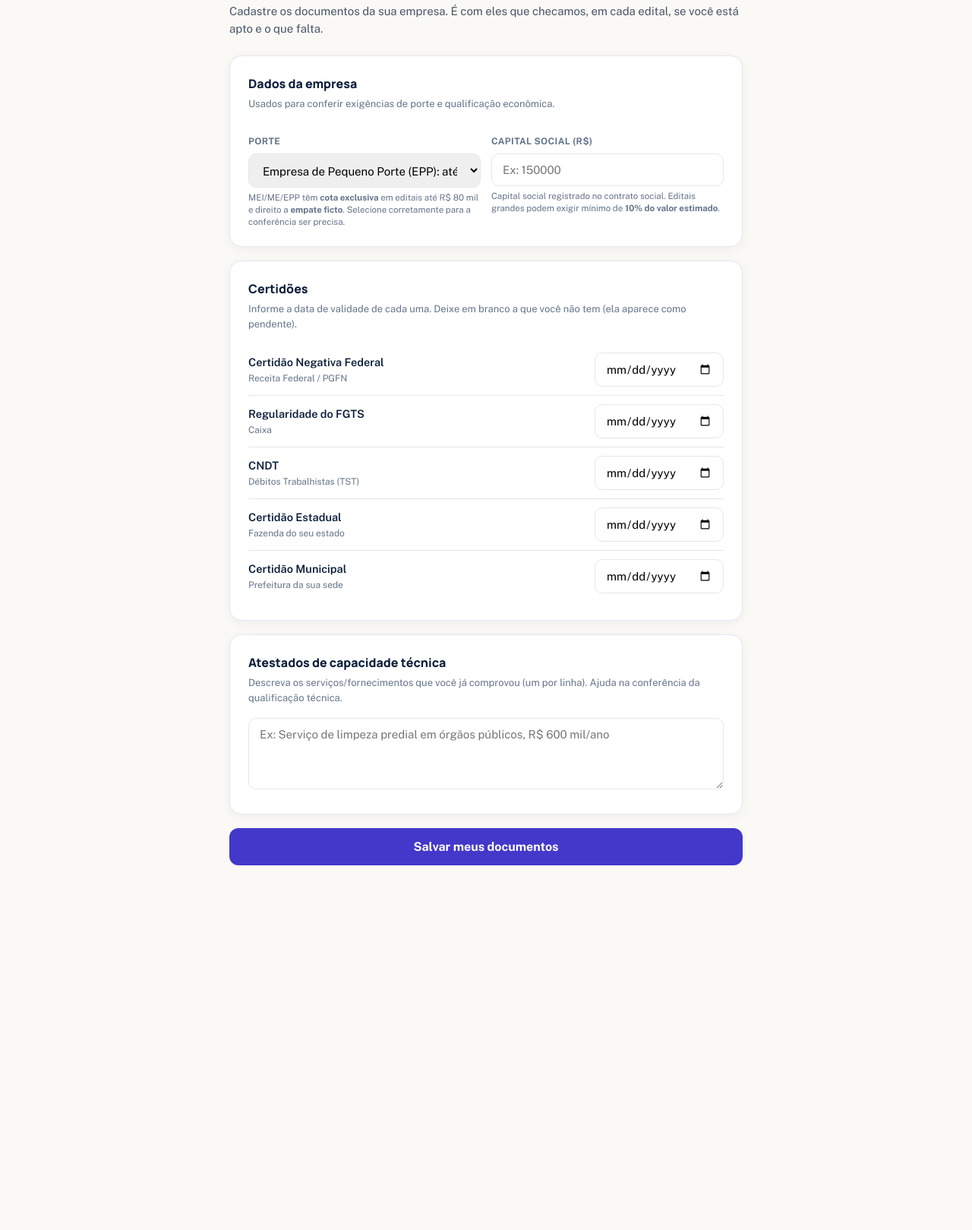
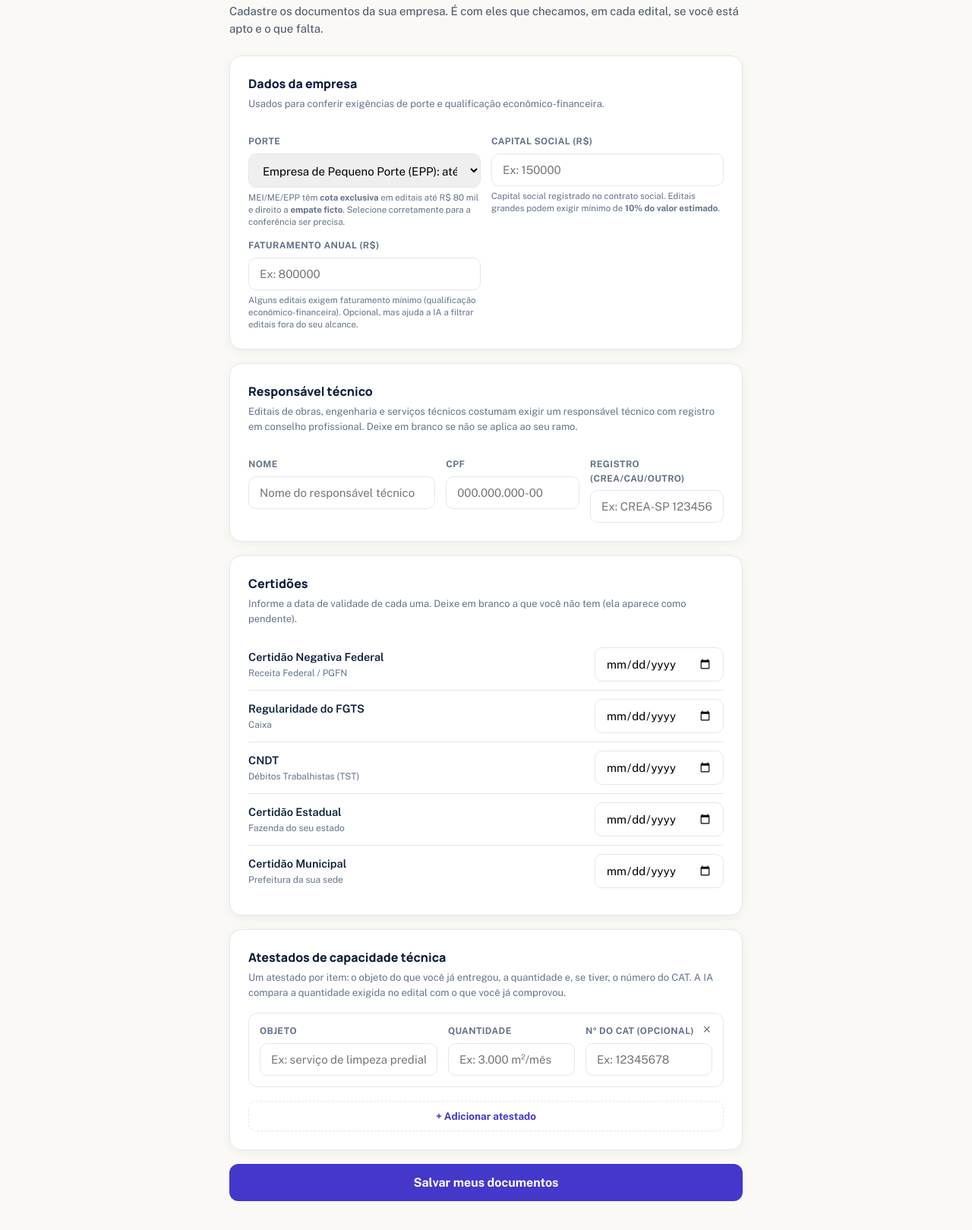
Before and after one commit to jacquesmoreira/contratax, a website: page web/public/documentos.html in a window 1280 px wide. Shown: the part 131-1750 px from the top of the page at 76% size. Before the commit the page ends 1354 px from the top, so only its background shows below. Drawn offline with nearby package versions, Linux system fonts and the light colour scheme; no server answers.

Commit message:
Documentos: adiciona faturamento anual, responsavel tecnico e atestados estruturados
Fecha o gap que a auditoria mostrou contra o QLicitacoes: hoje a IA de aptidao
recebe o objeto empresa inteiro (montarCorpoAptidao em aptidao.mjs ja manda
tudo via JSON.stringify), so faltava coletar dado mais rico na tela de
documentos.

- Faturamento anual (numero): pra exigencias de qualificacao economico-
  financeira.
- Responsavel tecnico (nome, CPF, registro CREA/CAU/outro): pra editais de
  obras/engenharia que exigem RT com registro em conselho profissional.
- Atestados de capacidade tecnica: viravam texto livre solto num textarea,
  agora sao uma lista estruturada (objeto, quantidade, numero do CAT) com
  "+ Adicionar atestado", no padrao do resto do painel. Dado antigo em texto
  e migrado automaticamente pra uma linha na primeira vez que o cliente abrir
  a tela, sem perder o que ja tinha preenchido.

Prompt de aptidao.mjs ganhou instrucoes explicitas de como cruzar esses campos
novos (inclusive a regra do TCU de exigir no maximo 50% do quantitativo em
atestado, Sumula 263). Nenhuma mudanca de backend alem de aceitar os campos
novos: /api/documentos ja salva o objeto inteiro sem schema fixo.

Validado: parse-check do HTML, node --check do aptidao.mjs, teste real no
navegador com fetch interceptado (sem gravar em conta real) confirmando que o
payload sai estruturado certinho.

```diff
--- a/src/aptidao.mjs
+++ b/src/aptidao.mjs
@@ -50,6 +50,11 @@ Responda SOMENTE com JSON valido, sem texto fora dele, nesta estrutura:
 }
 
 Seja rigoroso: na duvida use "confirmar". Nao invente exigencias nem capacidades.
+
+Como usar campos especificos do perfil, quando presentes:
+- "faturamentoAnual": compare com qualquer exigencia de faturamento minimo (qualificacao economico-financeira). Se o edital nao exigir faturamento minimo, ignore o campo.
+- "responsavelTecnico": se o edital exigir responsavel tecnico com registro em conselho profissional (CREA, CAU etc), confira se o campo "registro" esta preenchido e e compativel com o tipo de registro pedido. Se o edital nao exigir responsavel tecnico, ignore o campo.
+- "atestados": e uma lista de itens com "objeto", "quantidade" e "cat" (numero do CAT, quando houver). Para cada exigencia de atestado de capacidade tecnica, procure um atestado cujo objeto seja compativel e cuja quantidade atenda o minimo pedido no edital. Lembre que o TCU limita a exigencia de atestado a no maximo 50% do quantitativo do objeto licitado (Sumula 263 do TCU): se a quantidade do atestado for pelo menos metade do quantitativo exigido no edital, considere "atende".
 
 Nunca use travessao longo (—) em nenhum campo de texto; use virgula, ponto ou parenteses.`;
 
--- a/web/public/documentos.html
+++ b/web/public/documentos.html
@@ -28,14 +28,22 @@
   input, select, textarea { width:100%; padding:12px 14px; border:1px solid var(--linha); border-radius:10px; font-size:15px; font-family:inherit; outline:none; }
   input:focus, select:focus, textarea:focus { border-color:var(--azul); box-shadow:0 0 0 3px rgba(37,99,235,.12); }
   .grid2 { display:grid; grid-template-columns:1fr 1fr; gap:14px; }
+  .grid3 { display:grid; grid-template-columns:1.4fr 1fr 1fr; gap:14px; }
   .cert { display:grid; grid-template-columns:1fr 170px; gap:12px; align-items:center; padding:11px 0; border-bottom:1px solid var(--linha); }
   .cert:last-child { border:none; }
   .cert .nome { font-size:14.5px; font-weight:600; }
   .cert .nome small { display:block; color:var(--cinza-c); font-weight:400; font-size:12px; }
   .btn { width:100%; background:var(--indigo); color:#fff; border:none; padding:15px; border-radius:12px; font-size:16px; font-weight:700; cursor:pointer; font-family:inherit; }
   .btn:hover { background:var(--indigo-d); }
+  .btn-sec { width:100%; background:#fff; color:var(--indigo); border:1.5px dashed var(--linha); padding:11px; border-radius:10px; font-size:13.5px; font-weight:700; cursor:pointer; font-family:inherit; margin-top:8px; }
+  .btn-sec:hover { border-color:var(--indigo); }
+  .item-linha { border:1px solid var(--linha); border-radius:12px; padding:14px; margin-bottom:10px; position:relative; }
+  .item-linha .remover { position:absolute; top:10px; right:10px; background:none; border:none; color:var(--cinza-c); font-size:18px; cursor:pointer; line-height:1; padding:2px 6px; }
+  .item-linha .remover:hover { color:#dc2626; }
+  .item-linha label { margin-top:0; }
+  .item-linha .grid3 label:first-child { margin-top:0; }
   .msg { text-align:center; margin-top:14px; font-size:14px; font-weight:600; }
-  @media (max-width:560px){ .grid2,.cert{ grid-template-columns:1fr; } }
+  @media (max-width:560px){ .grid2,.grid3,.cert{ grid-template-columns:1fr; } }
 </style>
 </head>
 <body>
@@ -47,7 +55,7 @@
     <form id="form">
       <div class="card">
         <h2>Dados da empresa</h2>
-        <div class="dica">Usados para conferir exigências de porte e qualificação econômica.</div>
+        <div class="dica">Usados para conferir exigências de porte e qualificação econômico-financeira.</div>
         <div class="grid2">
           <div>
             <label for="porte">Porte</label>
@@ -68,6 +76,33 @@
             <div style="font-size:11.5px;color:var(--cinza-c);margin-top:5px;line-height:1.4">Capital social registrado no contrato social. Editais grandes podem exigir mínimo de <b>10% do valor estimado</b>.</div>
           </div>
         </div>
+        <div class="grid2">
+          <div>
+            <label for="faturamento">Faturamento anual (R$)</label>
+            <input id="faturamento" type="number" placeholder="Ex: 800000" />
+            <div style="font-size:11.5px;color:var(--cinza-c);margin-top:5px;line-height:1.4">Alguns editais exigem faturamento mínimo (qualificação econômico-financeira). Opcional, mas ajuda a IA a filtrar editais fora do seu alcance.</div>
+          </div>
+          <div></div>
+        </div>
+      </div>
+
+      <div class="card">
+        <h2>Responsável técnico</h2>
+        <div class="dica">Editais de obras, engenharia e serviços técnicos costumam exigir um responsável técnico com registro em conselho profissional. Deixe em branco se não se aplica ao seu ramo.</div>
+        <div class="grid3">
+          <div>
+            <label for="rtNome">Nome</label>
+            <input id="rtNome" type="text" placeholder="Nome do responsável técnico" />
+          </div>
+          <div>
+            <label for="rtCpf">CPF</label>
+            <input id="rtCpf" type="text" placeholder="000.000.000-00" />
+          </div>
+          <div>
+            <label for="rtRegistro">Registro (CREA/CAU/outro)</label>
+            <input id="rtRegistro" type="text" placeholder="Ex: CREA-SP 123456" />
+          </div>
+        </div>
       </div>
 
       <div class="card">
@@ -82,8 +117,9 @@
 
       <div class="card">
         <h2>Atestados de capacidade técnica</h2>
-        <div class="dica">Descreva os serviços/fornecimentos que você já comprovou (um por linha). Ajuda na conferência da qualificação técnica.</div>
-        <textarea id="atestados" rows="4" placeholder="Ex: Serviço de limpeza predial em órgãos públicos, R$ 600 mil/ano"></textarea>
+        <div class="dica">Um atestado por item: o objeto do que você já entregou, a quantidade e, se tiver, o número do CAT. A IA compara a quantidade exigida no edital com o que você já comprovou.</div>
+        <div id="atestados-lista"></div>
+        <button type="button" class="btn-sec" id="btn-add-atestado">+ Adicionar atestado</button>
       </div>
 
       <button class="btn" type="submit" id="btn">Salvar meus documentos</button>
@@ -96,24 +132,80 @@ const token = new URLSearchParams(location.search).get("c") || "";
 document.getElementById("voltar").href = "/painel?c=" + encodeURIComponent(token);
 const CERTS = ["federalConjunta","fgts","trabalhistaCNDT","estadual","municipal"];
 
+function linhaAtestado(item) {
+  item = item || {};
+  const div = document.createElement("div");
+  div.className = "item-linha";
+  div.innerHTML = `
+    <button type="button" class="remover" title="Remover" aria-label="Remover atestado">×</button>
+    <div class="grid3">
+      <div>
+        <label>Objeto</label>
+        <input type="text" class="at-objeto" placeholder="Ex: serviço de limpeza predial em órgão público" />
+      </div>
+      <div>
+        <label>Quantidade</label>
+        <input type="text" class="at-quantidade" placeholder="Ex: 3.000 m²/mês" />
+      </div>
+      <div>
+        <label>Nº do CAT (opcional)</label>
+        <input type="text" class="at-cat" placeholder="Ex: 12345678" />
+      </div>
+    </div>`;
+  div.querySelector(".at-objeto").value = item.objeto || "";
+  div.querySelector(".at-quantidade").value = item.quantidade || "";
+  div.querySelector(".at-cat").value = item.cat || "";
+  div.querySelector(".remover").onclick = () => div.remove();
+  return div;
+}
+
+function adicionarAtestado(item) {
+  document.getElementById("atestados-lista").appendChild(linhaAtestado(item));
+}
+document.getElementById("btn-add-atestado").onclick = () => adicionarAtestado();
+
 // Carrega os dados existentes
 fetch("/api/documentos?c=" + encodeURIComponent(token)).then(r=>r.json()).then(d=>{
   const e = d.empresa || {};
   if (e.porte) document.getElementById("porte").value = e.porte;
   if (e.capitalSocial) document.getElementById("capital").value = e.capitalSocial;
-  if (e.atestados) document.getElementById("atestados").value = e.atestados;
+  if (e.faturamentoAnual) document.getElementById("faturamento").value = e.faturamentoAnual;
+  const rt = e.responsavelTecnico || {};
+  if (rt.nome) document.getElementById("rtNome").value = rt.nome;
+  if (rt.cpf) document.getElementById("rtCpf").value = rt.cpf;
+  if (rt.registro) document.getElementById("rtRegistro").value = rt.registro;
   for (const c of CERTS) if (e.certidoes && e.certidoes[c] && e.certidoes[c].validade) document.getElementById(c).value = e.certidoes[c].validade;
-}).catch(()=>{});
+
+  // Atestados: formato novo (array de objetos) ja migrado, ou string antiga
+  // (texto livre por linha) convertida em uma linha por item na primeira vez
+  // que o cliente abrir esta tela, sem perder o que ja tinha preenchido.
+  if (Array.isArray(e.atestados) && e.atestados.length) {
+    e.atestados.forEach(adicionarAtestado);
+  } else if (typeof e.atestados === "string" && e.atestados.trim()) {
+    e.atestados.trim().split("\n").map(l => l.trim()).filter(Boolean).forEach(objeto => adicionarAtestado({ objeto }));
+  }
+  if (!document.getElementById("atestados-lista").children.length) adicionarAtestado();
+}).catch(() => { adicionarAtestado(); });
 
 document.getElementById("form").addEventListener("submit", async (ev) => {
   ev.preventDefault();
   const msg = document.getElementById("msg"), btn = document.getElementById("btn");
   const certidoes = {};
   for (const c of CERTS) { const v = document.getElementById(c).value; if (v) certidoes[c] = { validade: v }; }
+  const atestados = [...document.querySelectorAll("#atestados-lista .item-linha")].map(el => ({
+    objeto: el.querySelector(".at-objeto").value.trim(),
+    quantidade: el.querySelector(".at-quantidade").value.trim(),
+    cat: el.querySelector(".at-cat").value.trim(),
+  })).filter(a => a.objeto || a.quantidade || a.cat);
+  const rtNome = document.getElementById("rtNome").value.trim();
+  const rtCpf = document.getElementById("rtCpf").value.trim();
+  const rtRegistro = document.getElementById("rtRegistro").value.trim();
   const empresa = {
     porte: document.getElementById("porte").value,
     capitalSocial: Number(document.getElementById("capital").value) || null,
-    atestados: document.getElementById("atestados").value.trim(),
+    faturamentoAnual: Number(document.getElementById("faturamento").value) || null,
+    responsavelTecnico: (rtNome || rtCpf || rtRegistro) ? { nome: rtNome, cpf: rtCpf, registro: rtRegistro } : null,
+    atestados,
     certidoes,
   };
   btn.disabled = true; btn.textContent = "Salvando...";
```
